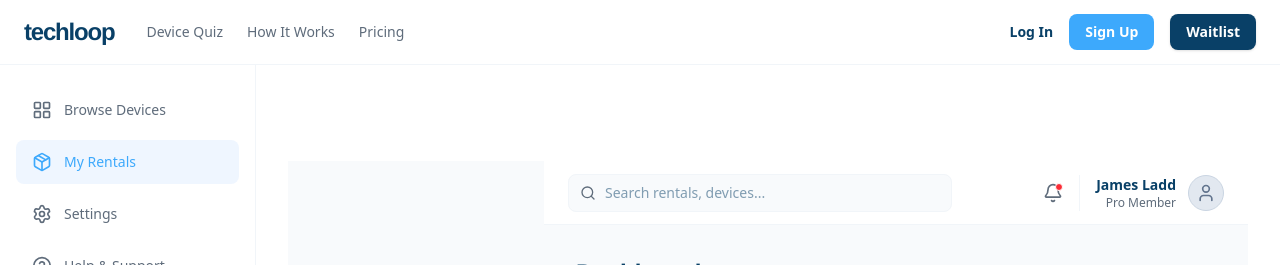
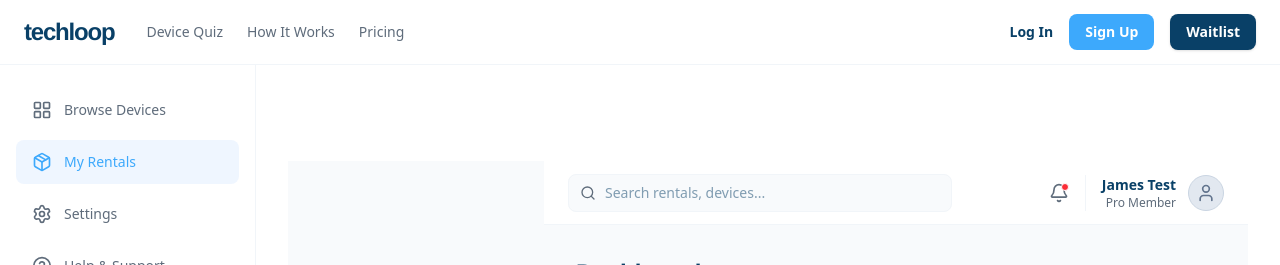
Before and after one commit to thinking-spot/techloop, a Next.js app: page /dashboard in a window 1280 px wide. Shown: the top 265 px of the page. Built offline with nearby package versions, Linux system fonts and the light colour scheme; no server answers.

Commit message:
test data change

```diff
--- a/src/app/dashboard/layout.tsx
+++ b/src/app/dashboard/layout.tsx
@@ -49,7 +49,7 @@ export default function DashboardLayout({
                             </button>
                             <div className="flex items-center gap-3 pl-4 border-l border-[#F1F5F9]">
                                 <div className="text-right hidden sm:block">
-                                    <p className="text-sm font-semibold text-headline">James Ladd</p>
+                                    <p className="text-sm font-semibold text-headline">James Test</p>
                                     <p className="text-xs text-paragraph">Pro Member</p>
                                 </div>
                                 <div className="h-9 w-9 rounded-full bg-slate-200 border border-slate-300 flex items-center justify-center text-slate-500 overflow-hidden">
--- a/src/app/settings/profile/page.tsx
+++ b/src/app/settings/profile/page.tsx
@@ -42,7 +42,7 @@ export default function ProfileSettingsPage() {
                                 <div className="absolute inset-y-0 left-0 pl-3 flex items-center pointer-events-none text-paragraph/50">
                                     <User size={18} />
                                 </div>
-                                <Input defaultValue="James Ladd" className="pl-10" />
+                                <Input defaultValue="James Test" className="pl-10" />
                             </div>
                         </div>
                         <div>
```
